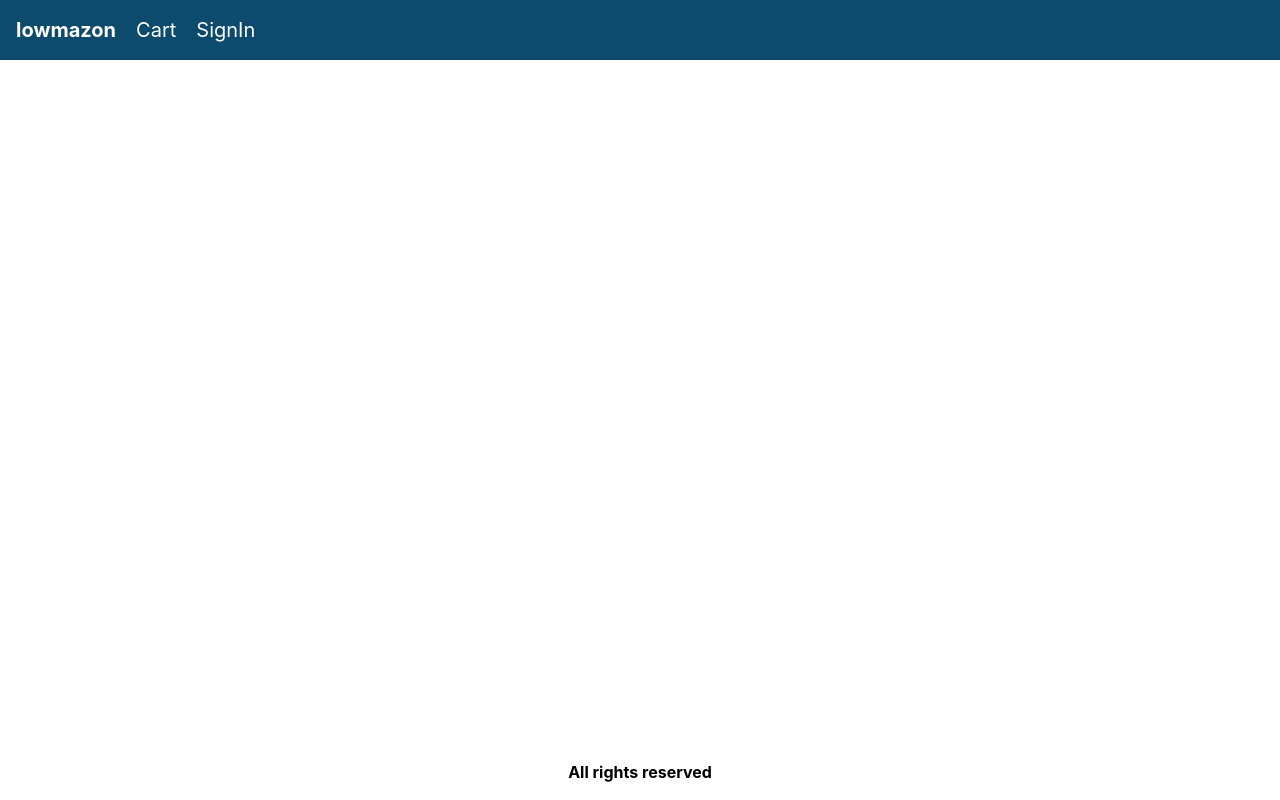
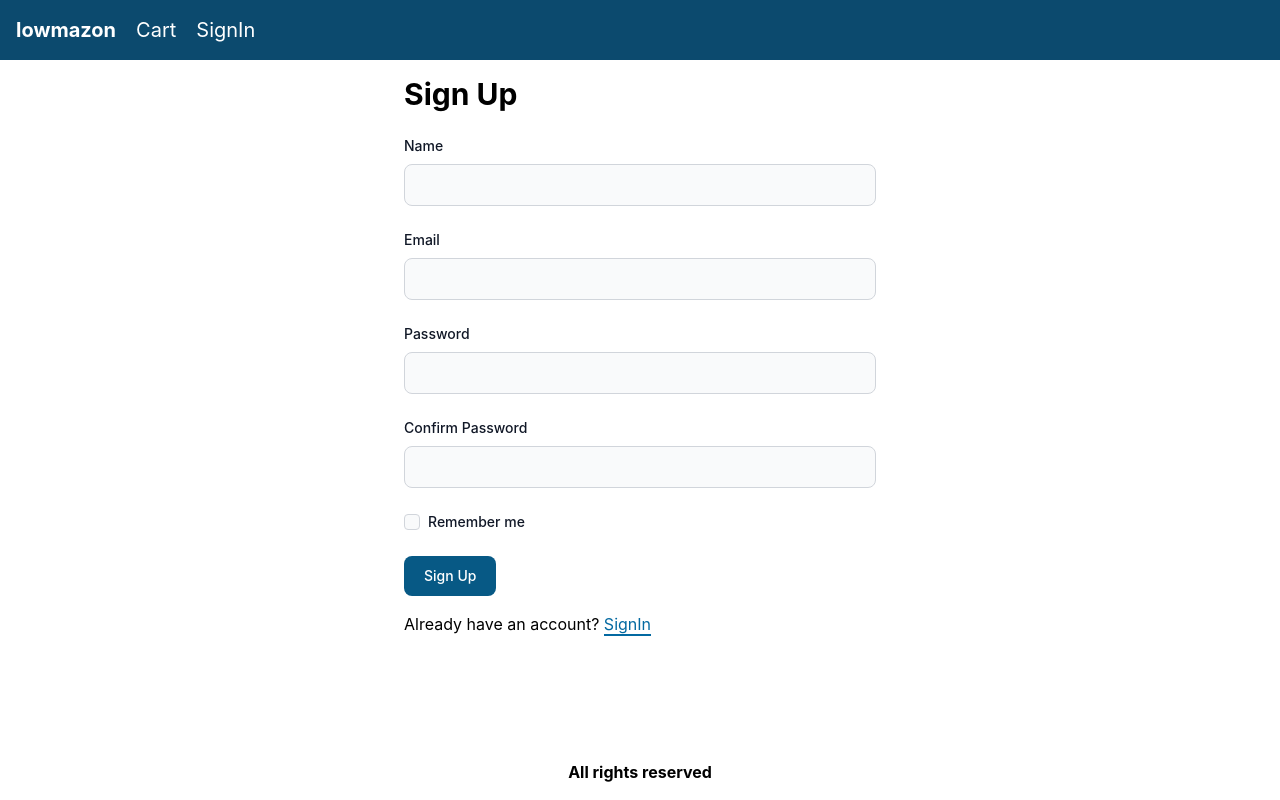
Before and after one commit to esw4soft/React-Ecommerce-Website, a React (Create React App) app in the folder frontend/: page /signup in a window 1280 px wide. Built offline with nearby package versions, Linux system fonts and the light colour scheme; the HTML template or start-up script is replaced by a standard one.

Commit message:
signup page

```diff
--- a/frontend/src/App.tsx
+++ b/frontend/src/App.tsx
@@ -8,6 +8,7 @@ import Homepagea from './views/homepage'
 import Productpage from './views/product'
 import Cartpage from './views/cart'
 import Signinpage from './views/signin'
+import Signuppage from './views/signup'
 import ShippingAddresspage from './views/shipping'
 import 'react-toastify/dist/ReactToastify.css'
 import './App.scss'
@@ -65,6 +66,7 @@ function App() {
             <Route path="/products/:slug" element={<Productpage />} />
             <Route path="/cart" element={<Cartpage />} />
             <Route path="/signin" element={<Signinpage />} />
+            <Route path="/signup" element={<Signuppage />} />
             <Route path="/shipping" element={<ShippingAddresspage />} />
             <Route path="/" element={<Homepagea />} />
           </Routes>
--- /dev/null
+++ b/frontend/src/views/signup/Signuppage.tsx
@@ -0,0 +1,151 @@
+import React, { useContext, useEffect, useState } from 'react'
+import { Helmet } from 'react-helmet-async'
+import { Link, useLocation, useNavigate } from 'react-router-dom'
+import axios from 'axios'
+import { Store } from '../../Store'
+import { toast } from 'react-toastify'
+import { getError } from '../../utils'
+
+const Signuppage = () => {
+  const navigate = useNavigate()
+  const { search } = useLocation()
+  const redirectInUrl = new URLSearchParams(search).get('redirect')
+  const redirect = redirectInUrl ? redirectInUrl : '/'
+
+  const [name, setName] = useState('')
+  const [email, setEmail] = useState('')
+  const [password, setPassword] = useState('')
+  const [confirmPassword, setConfirmPassword] = useState('')
+
+  const { state, dispatch: btnDispatch } = useContext(Store)
+  const { userInfo } = state
+
+  const submitHandler = async (e: React.SyntheticEvent) => {
+    e.preventDefault()
+    if (password !== confirmPassword) {
+      toast.error('passwords do not match')
+      return
+    }
+    try {
+      const { data } = await axios.post('/api/users/signup', {
+        name,
+        email,
+        password,
+      })
+      btnDispatch({ type: 'USER_SIGNIN', payload: data })
+      localStorage.setItem('userInfo', JSON.stringify(data))
+      navigate(redirect || '/')
+    } catch (err) {
+      toast.error(getError(err))
+    }
+  }
+
+  useEffect(() => {
+    if (userInfo) {
+      navigate(redirect)
+    }
+  }, [navigate, redirect, userInfo])
+  return (
+    <div className="container mx-auto px-5 sm:w-2/5">
+      <Helmet>
+        <title>Sign Up</title>
+      </Helmet>
+      <h1 className="mb-6">Sign Up</h1>
+      <form onSubmit={submitHandler}>
+        <div className="mb-6">
+          <label
+            htmlFor="name"
+            className="mb-2 block text-sm font-medium text-gray-900"
+          >
+            Name
+          </label>
+          <input
+            type="text"
+            id="name"
+            className="d block w-full rounded-lg border border-gray-300 bg-gray-50 p-2.5 text-sm text-gray-900 focus:border-blue-500 focus:ring-blue-500"
+            required
+            onChange={(e) => setName(e.target.value)}
+          />
+        </div>
+        <div className="mb-6">
+          <label
+            htmlFor="email"
+            className="mb-2 block text-sm font-medium text-gray-900"
+          >
+            Email
+          </label>
+          <input
+            type="email"
+            id="email"
+            className="d block w-full rounded-lg border border-gray-300 bg-gray-50 p-2.5 text-sm text-gray-900 focus:border-blue-500 focus:ring-blue-500"
+            required
+            onChange={(e) => setEmail(e.target.value)}
+          />
+        </div>
+        <div className="mb-6">
+          <label
+            htmlFor="password"
+            className="mb-2 block text-sm font-medium text-gray-900"
+          >
+            Password
+          </label>
+          <input
+            type="password"
+            id="password"
+            className="block w-full rounded-lg border border-gray-300 bg-gray-50 p-2.5 text-sm text-gray-900 focus:border-blue-500 focus:ring-blue-500 "
+            required
+            onChange={(e) => setPassword(e.target.value)}
+          />
+        </div>
+        <div className="mb-6">
+          <label
+            htmlFor="ConfirmPassword"
+            className="mb-2 block text-sm font-medium text-gray-900"
+          >
+            Confirm Password
+          </label>
+          <input
+            type="password"
+            id="ConfirmPassword"
+            className="block w-full rounded-lg border border-gray-300 bg-gray-50 p-2.5 text-sm text-gray-900 focus:border-blue-500 focus:ring-blue-500 "
+            required
+            onChange={(e) => setConfirmPassword(e.target.value)}
+          />
+        </div>
+        <div className="mb-6 flex items-start">
+          <div className="flex h-5 items-center">
+            <input
+              id="remember"
+              type="checkbox"
+              value=""
+              className="focus:ring-3 h-4 w-4 rounded border border-gray-300 bg-gray-50 focus:ring-blue-300 "
+              required
+            />
+          </div>
+          <label
+            htmlFor="remember"
+            className="ml-2 text-sm font-medium text-gray-900"
+          >
+            Remember me
+          </label>
+        </div>
+        <button
+          type="submit"
+          className="mb-4 w-full rounded-lg bg-sky-800 px-5 py-2.5 text-center text-sm font-medium text-white hover:bg-sky-900 focus:outline-none focus:ring-4 focus:ring-blue-300 sm:w-auto"
+        >
+          Sign Up
+        </button>
+        <div className="mb-6">
+          Already have an account?{' '}
+          <Link
+            className="border-b-2 border-sky-700 text-sky-700"
+            to={`/signin?redirect=${redirect}`}
+          >
+            SignIn
+          </Link>
+        </div>
+      </form>
+    </div>
+  )
+}
+export default Signuppage
--- /dev/null
+++ b/frontend/src/views/signup/index.ts
@@ -0,0 +1,3 @@
+import Signuppage from './Signuppage'
+
+export default Signuppage
```
Also changed, not shown: 1 other file (tests, documents, lock files or other folders).
